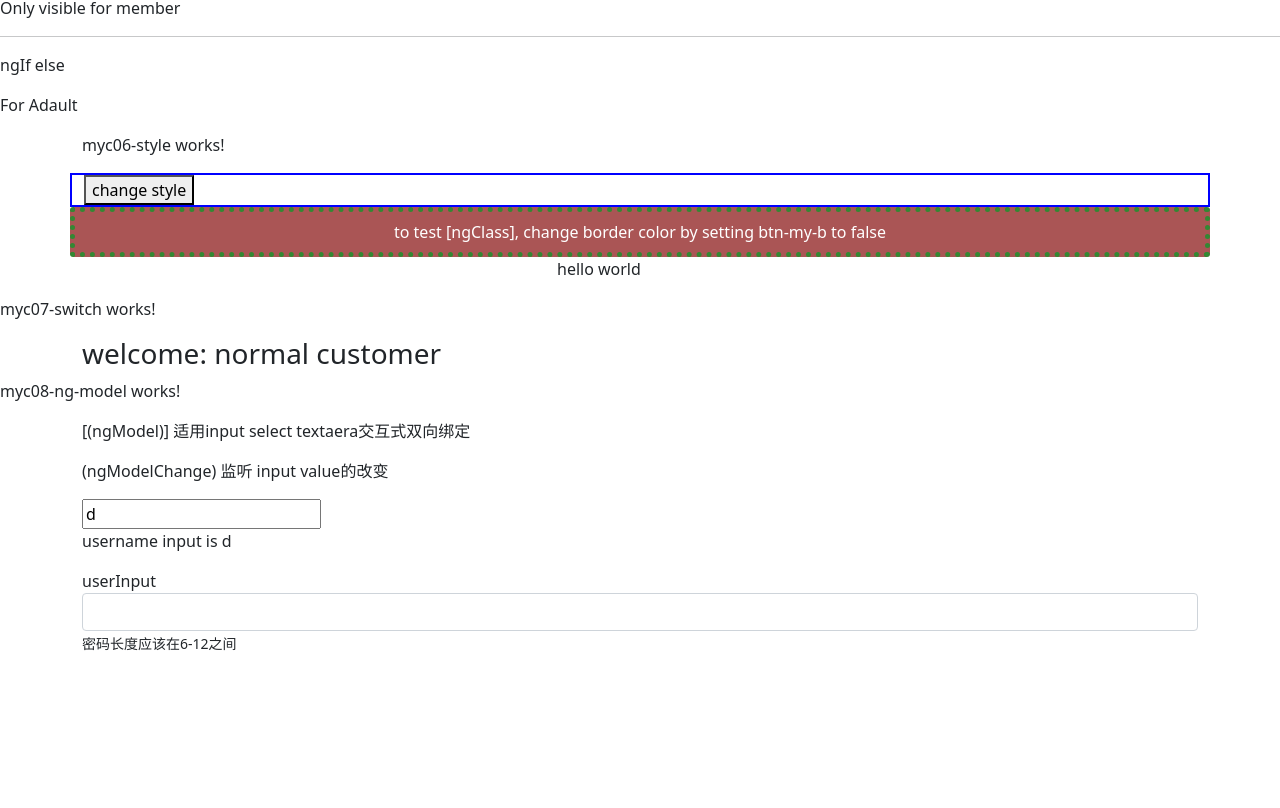
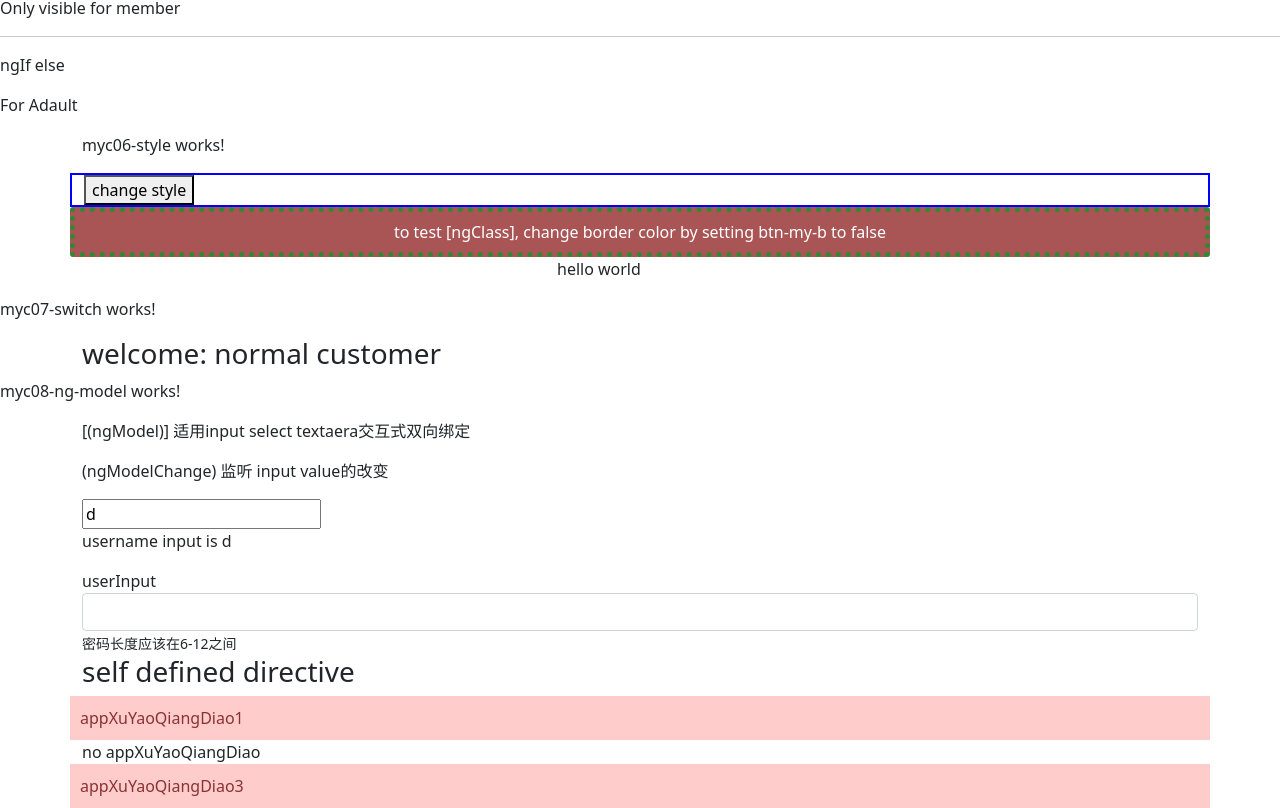
Before and after one commit to foureverhh/angular-bilibili-danei, an Angular app: page / in a window 1280 px wide. Shown: the part 1133-1941 px from the top of the page. Before the commit the page ends 1788 px from the top, so only its background shows below. Built offline with nearby package versions, Linux system fonts and the light colour scheme.

Commit message:
bind directive to an element, by using ElementRef to access the nativeElement

```diff
--- a/src/app/app.module.ts
+++ b/src/app/app.module.ts
@@ -13,6 +13,7 @@ import { Myc06StyleComponent } from './myc06-style/myc06-style.component';
 import { Myc07SwitchComponent } from './myc07-switch/myc07-switch.component';
 import { Myc08NgModelComponent } from './myc08-ng-model/myc08-ng-model.component';
 import { FormsModule } from '@angular/forms';
+import { XuYaoQiangDiaoDirective } from './self-define-directive/xuYaoQiangDiao/xu-yao-qiang-diao.directive';
 
 
 @NgModule({
@@ -27,6 +28,7 @@ import { FormsModule } from '@angular/forms';
     Myc06StyleComponent,
     Myc07SwitchComponent,
     Myc08NgModelComponent,
+    XuYaoQiangDiaoDirective,
   ],
   imports: [
     BrowserModule,
--- a/src/app/myc08-ng-model/myc08-ng-model.component.html
+++ b/src/app/myc08-ng-model/myc08-ng-model.component.html
@@ -20,3 +20,20 @@
         </form>
     </div>
 </div>
+
+<div class="container">
+    <div class="row">
+        <h3>self defined directive</h3>
+    </div>
+    <div class="row">
+        <div id="qianDiao1" appXuYaoQiangDiao>
+            appXuYaoQiangDiao1
+        </div>
+        <div id="qianDiao2" >
+            no appXuYaoQiangDiao
+        </div>
+        <div id="qianDiao3" appXuYaoQiangDiao>
+            appXuYaoQiangDiao3
+        </div>
+    </div>
+</div>
--- /dev/null
+++ b/src/app/self-define-directive/xuYaoQiangDiao/xu-yao-qiang-diao.directive.ts
@@ -0,0 +1,16 @@
+import { Directive, ElementRef } from '@angular/core';
+
+@Directive({
+  selector: '[appXuYaoQiangDiao]'
+})
+export class XuYaoQiangDiaoDirective {
+
+  constructor( el: ElementRef ) {
+    console.log("el",el);
+    console.log("xuYaoQiangDiao", "directive constructor is called")
+    el.nativeElement.style.background = '#fcc'
+    el.nativeElement.style.padding = '10px'
+    el.nativeElement.style.color = '#833'
+  }
+
+}
```
Also changed, not shown: 1 other file (tests, documents, lock files or other folders).
